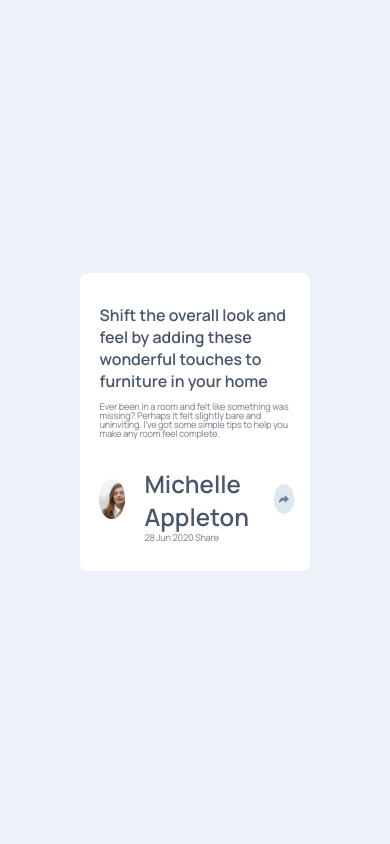
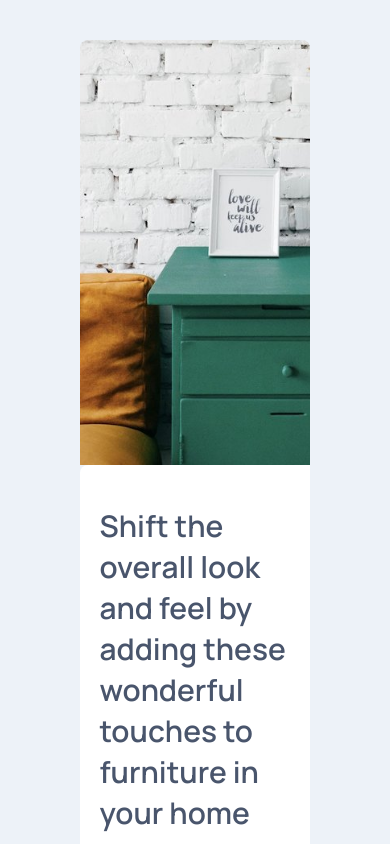
Before and after one commit to MiguelPositive/article-preview-component-master, a plain HTML site: page index.html in a window 390 px wide. Shown: the top 844 px of the page. Drawn offline with Linux system fonts and the light colour scheme.

Commit message:
agregue la resolucion 900

```diff
--- a/index.css
+++ b/index.css
@@ -148,3 +148,41 @@ p {
     margin-right: calc(4em + 4vw);
   }
 }
+
+@media (max-width: 900px) {
+  main {
+    grid-template-columns: 1fr;
+    grid-template-rows: 0.8fr 1fr;
+
+    margin-top: calc(2em + 2vw);
+    margin-left: calc(4em + 4vw);
+    margin-right: calc(4em + 4vw);
+  }
+
+  h1 {
+    font-size: calc(1.5em + 1.5vw);
+  }
+
+  p {
+    font-size: calc(0.8em + 0.8vw);
+    line-height: calc(1em + 1vw);
+  }
+
+  .share {
+    width: calc(2em + 2vw);
+    height: calc(2em + 2vw);
+  }
+
+  .image-container {
+    background-size: cover;
+  }
+
+  .text-container {
+    border-radius: calc(0.4em + 0.4vw);
+  }
+
+  .avatar-image {
+    width: calc(2.5em + 2.5vw);
+    height: calc(2.5em + 2.5vw);
+  }
+}
```
